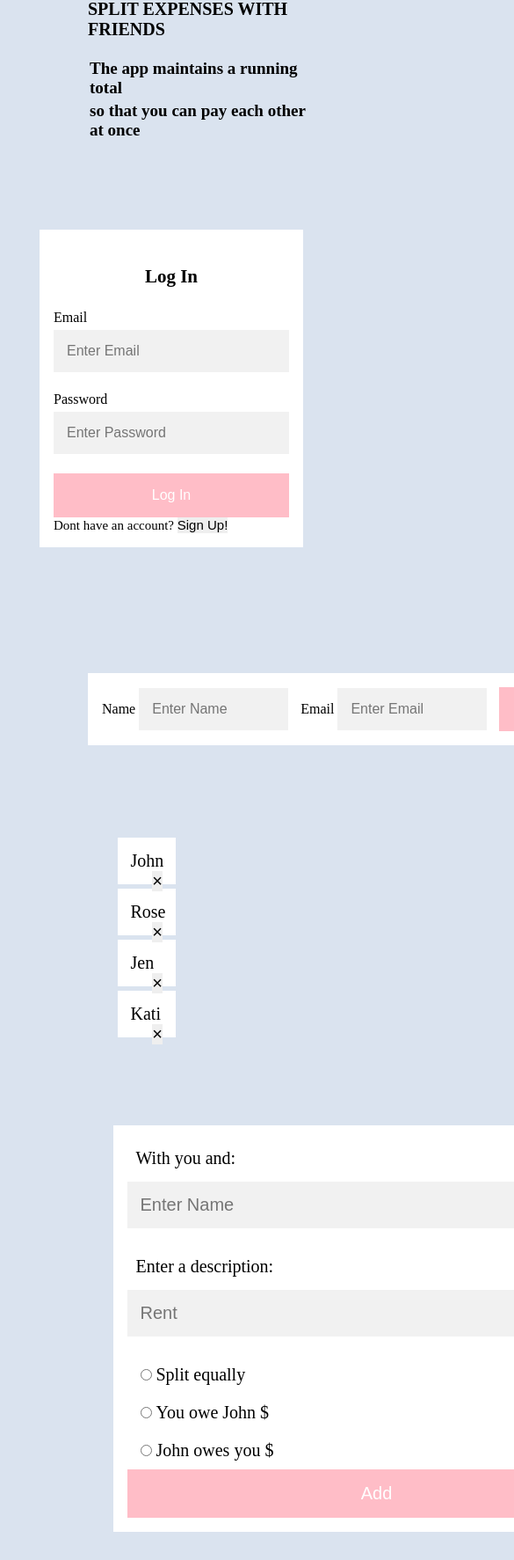
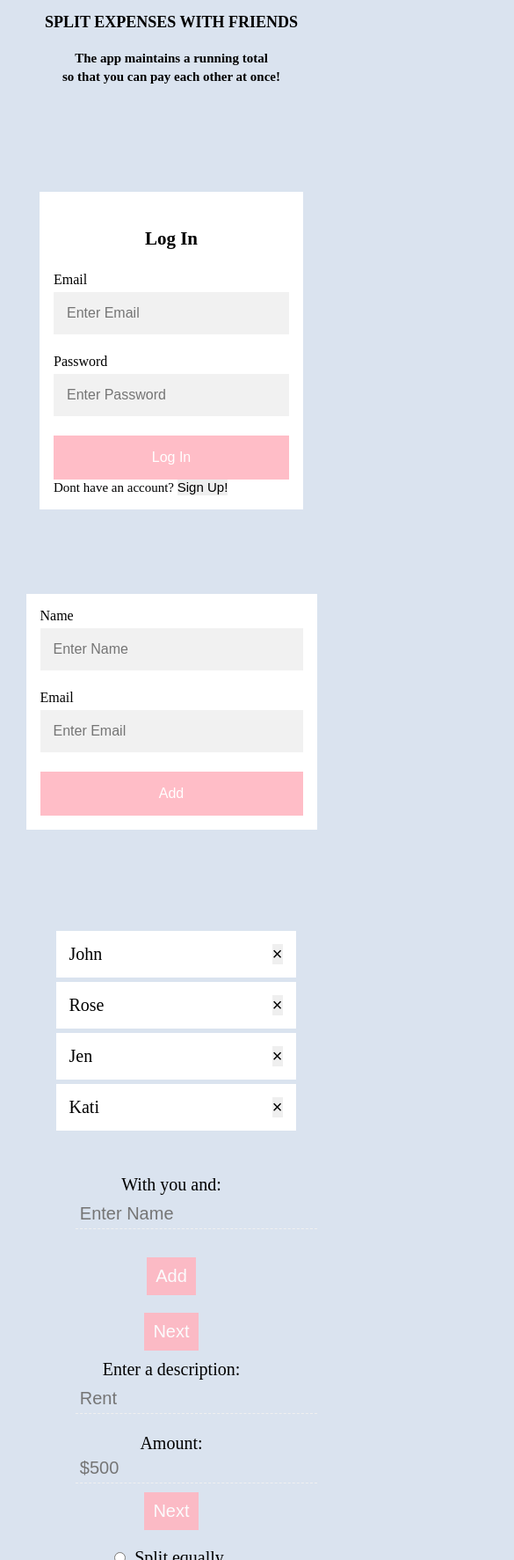
Before and after one commit to mukthaK/expensify-fullstack-capstone, a website: page public/index.html in a window 390 px wide. Shown: the part 227-2000 px from the top of the page at 88% size, 585 px wide, since content can reach past the window. Drawn offline with nearby package versions, Linux system fonts and the light colour scheme.

Commit message:
changed bill html format; added responsiveness

```diff
--- a/public/css/style.css
+++ b/public/css/style.css
@@ -23,11 +23,18 @@ html {
 
 /* Create two equal columns that floats next to each other */
 
-.column {
+.column-1 {
     float: left;
-    width: 50%;
+    width: 60%;
     /*    padding: 10px;*/
-    margin: 183px 0 0 0;
+    margin: 150px 0 0 0;
+}
+
+.column-2 {
+    float: left;
+    width: 40%;
+    /*    padding: 10px;*/
+    margin: 150px 0 0 0;
 }
 
 /* Clear floats after the columns */
@@ -40,7 +47,9 @@ html {
 
 .about-app {
     /*    text-align: center;*/
-    padding: 0 0 0 80px;
+    width: 445px;
+    padding: 20px;
+    margin: 0 auto;
 }
 
 .about-app h1 {
@@ -79,21 +88,6 @@ input[type=password]:focus {
     outline: none;
 }
 
-.bill-wrapper {
-    width: 70%;
-    margin: 50px auto;
-    font-size: 20px;
-
-}
-
-.bill-wrapper label {
-    display: block;
-    padding: 10px;
-}
-
-.bill-wrapper input[type=radio] {
-    margin: 5px;
-}
 
 /* Set a style for the submit button */
 
@@ -197,7 +191,11 @@ input[type=password]:focus {
     background-color: white;
 }
 
-.friend-form-container {}
+.friend-form-container {
+    width: 90%;
+    margin: 0 auto;
+    padding: 10px;
+}
 
 .add-friend-form input {
     display: inline-block;
@@ -229,12 +227,6 @@ input[type=password]:focus {
 }
 
 /* User dashboard */
-
-.add-bill-form {
-    background-color: white;
-    width: 600px;
-    padding: 16px;
-}
 
 /* You Owe style */
 
@@ -323,7 +315,7 @@ input[type=password]:focus {
 .activity-wrapper {
     margin: 0 auto;
     padding: 16px;
-    width: 60%;
+    width: 70%;
     background-color: white;
 }
 
@@ -344,13 +336,60 @@ input[type=password]:focus {
 /* change pswd */
 
 .chgPswd-wrapper {
-    width: 30%;
+    width: 40%;
     background-color: white;
     padding: 16px;
     margin: 0 auto;
 }
 
+/* bill style */
 
+.bill-wrapper {
+    width: 70%;
+    margin: 50px auto;
+    font-size: 20px;
+}
+
+.bill-form {
+    width: 80%;
+    margin: 0 auto;
+}
+
+.bill-form input {
+    display: inline-block;
+    width: auto;
+    border-bottom: 1px dashed #F0F0F0;
+    background: none;
+    padding: 5px;
+}
+
+.bill-btn {
+    border: none;
+    background-color: lightpink;
+    color: white;
+    padding: 10px 10px;
+    cursor: pointer;
+    opacity: 0.9;
+    text-align: center;
+    margin: 10px;
+}
+
+.bill-desc,
+.bill-friend {
+    text-align: center;
+}
+
+.bill-split {
+    text-align: center;
+}
+
+.split-type {
+    padding: 10px;
+}
+
+.split-type label {
+    padding: 5px;
+}
 
 /* Footer style */
 
@@ -382,12 +421,12 @@ input[type=password]:focus {
 
 /* Extra small devices (phones, 600px and down) */
 
-@media only screen and (max-width: 768px) {
-    .column {
+@media only screen and (max-width: 850px) {
+    .column-1,
+    .column-2 {
         width: 100%;
         padding: 0 20px 0 20px;
         margin: 100px 0 0 0;
-
     }
     .about-app h1 {
         font-size: 42px;
@@ -398,6 +437,23 @@ input[type=password]:focus {
     .about-app h5 {
         font-size: 19px;
         padding: 2px;
+    }
+    .about-app {
+        text-align: center;
+    }
+    .friend {
+        width: 100%;
+    }
+    .youOwe-wrapper,
+    .youAreOwed-wrapper {
+        width: 80%;
+    }
+    .activity-wrapper {
+        width: 80%;
+        padding: 10px;
+    }
+    .chgPswd-wrapper {
+        width: 50%;
     }
 
 }
@@ -412,6 +468,8 @@ input[type=password]:focus {
         float: right;
         display: block;
     }
+
+
 }
 
 @media screen and (max-width: 600px) {
@@ -431,8 +489,46 @@ input[type=password]:focus {
     .row {
         height: 100vh;
     }
+    .add-friend-form {
+        width: 100%;
+    }
+    .add-friend-form input {
+        width: 100%;
+        display: block;
+        margin: 5px 0 22px 0;
+    }
+
+    .add-friend-form button {
+        display: block;
+        width: 100%;
+    }
+    .youOwe-wrapper,
+    .youAreOwed-wrapper {
+        width: 90%;
+    }
 }
 
+@media screen and (max-width: 480px) {
+    .about-app {
+        width: 100%;
+    }
+    .about-app h1 {
+        font-size: 38px;
+    }
+    .about-app h3 {
+        font-size: 18px;
+    }
+    .about-app h5 {
+        font-size: 15px;
+        padding: 2px;
+    }
+    .chgPswd-wrapper {
+        width: 70%;
+    }
+
+}
+
+/*
 #chgPswd,
 #activity,
 #youOwe,
@@ -441,3 +537,4 @@ input[type=password]:focus {
 #friends {
     margin: 100px;
 }
+*/
--- a/public/index.html
+++ b/public/index.html
@@ -38,16 +38,16 @@
     <!-- Landing screen -->
     <main role="main" id="home">
         <div class="row">
-            <div class="column">
+            <div class="column-1">
                 <div class="about-app">
                     <h1>Expensify</h1>
                     <h3>Split expenses with friends</h3>
                     <h5>The app maintains a running total</h5>
-                    <h5>so that you can pay each other at once</h5>
+                    <h5>so that you can pay each other at once!</h5>
                 </div>
             </div>
-            <div class="container column">
-                <!-- form hide and show ?????? -->
+            <div class="container column-2">
+
                 <form role="form" class="login-form">
                     <h1>Log In</h1>
                     <label for="login-email">Email</label>
@@ -88,7 +88,7 @@
                     <button role="button" type="submit" class="btn">Add</button>
                 </form>
             </div>
-            <!-- div or ul-li ???????? -->
+
             <div class="friends-list">
                 <div class="friend">
                     <span>John</span><button role="button" type="submit" class="friend-delete">&times;</button>
@@ -109,16 +109,46 @@
     <!-- Bill -->
     <main role="main" id="bill">
         <div class="bill-wrapper">
-            <form role="form" class="add-bill-form">
-                <label for="name">With you and:</label>
-                <!-- checkbox selection list or anyother type ????? multiple selection -->
+            <form role="form" class="bill-friend bill-form">
+                <label for="name">With you and: </label>
                 <input type="text" placeholder="Enter Name" value="" required>
-                <label for="description">Enter a description:</label>
-                <input type="text" placeholder="Rent" name="description" value="" required>
-                <label for="split"><input type="radio" name="split" value="" required>Split equally</label>
-                <label for="split"><input type="radio" name="split" value="" required>You owe John $</label>
-                <label for="split"><input type="radio" name="split" value="" required>John owes you $</label>
-                <button role="button" type="submit" class="btn">Add</button>
+                <button role="button" type="submit" class="bill-btn">Add</button>
+                <div class="friends-billed">
+                    <span class="friend-name"></span>
+                </div>
+                <button role="button" type="submit" class="bill-btn">Next</button>
+            </form>
+            <form role="form" class="bill-desc bill-form">
+                <div>
+                    <label for="description">Enter a description:</label>
+                    <input type="text" placeholder="Rent" name="description" value="" required>
+                </div>
+                <div>
+                    <label for="amount">Amount:</label>
+                    <input type="number" placeholder="$500" name="amount" value="$" required>
+                </div>
+                <div>
+                    <button role="button" type="submit" class="bill-btn">Next</button>
+                </div>
+
+            </form>
+            <form role="form" class="bill-split bill-form">
+                <div class="split-type">
+                    <input type="radio" name="split" value="" required>
+                    <label for="split">Split equally</label>
+                </div>
+                <div class="split-type">
+                    <input type="radio" name="split" value="" required>
+                    <label for="split">You owe <span>John $</span></label>
+                </div>
+                <div class="split-type">
+                    <input type="radio" name="split" value="" required>
+                    <label for="split"><span>John</span> owes you <span>$</span></label>
+                </div>
+                <div class="split-type">
+                    <button role="button" type="submit" class="bill-btn">Add</button>
+                </div>
+
             </form>
         </div>
     </main>
@@ -180,7 +210,6 @@
 
     <!-- Activity -->
     <main role="main" id="activity">
-        <!-- need to capture date ?????? -->
         <div class="activity-wrapper">
             <p class="activity-title">Recent Activity</p>
             <div class="note">
@@ -208,7 +237,7 @@
             <form role="form" class="chgPswd-form">
                 <h1>Change Password</h1>
                 <label for="chgPswd-psw">Password</label>
-                <input type="password" placeholder="Enter Password" name="password" value="" required>
+                <input type="password" placeholder="Enter New Password" name="password" value="" required>
                 <button role="button" type="submit" class="btn">Save</button>
             </form>
         </div>
```
